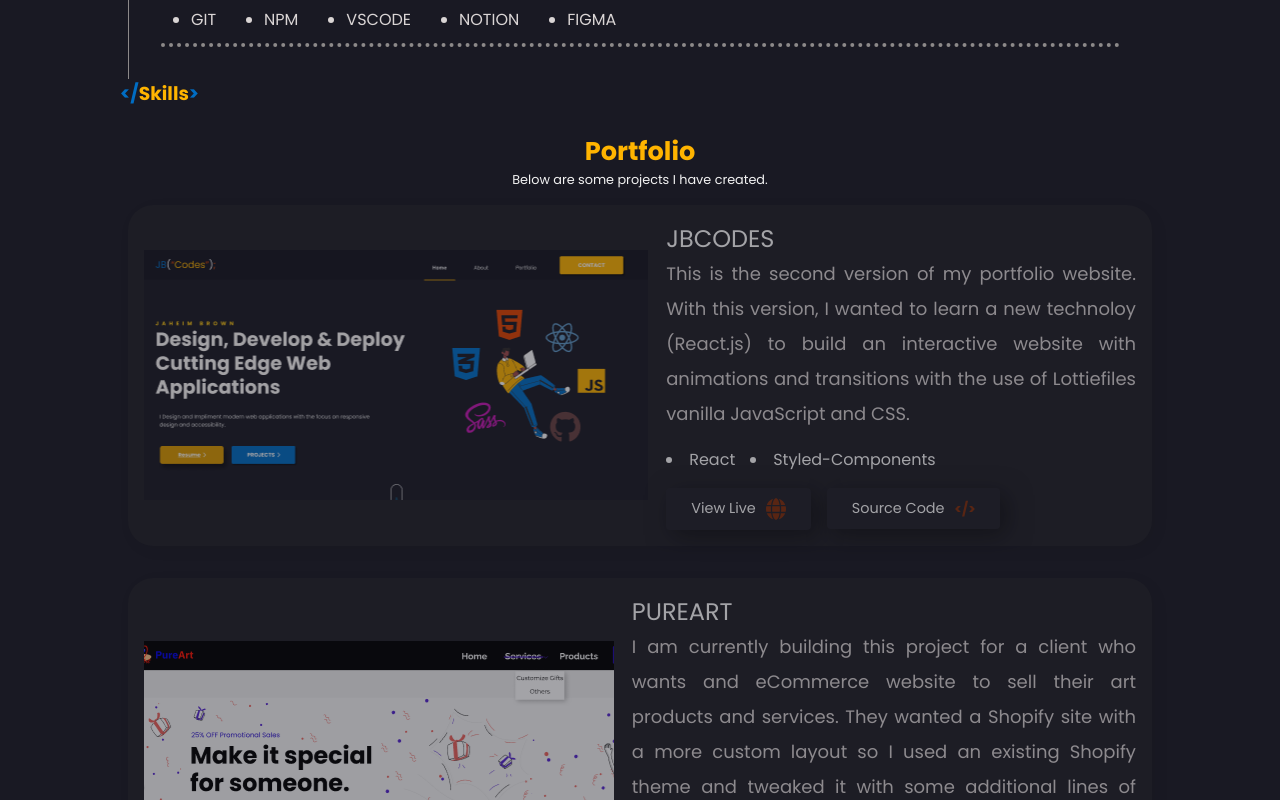
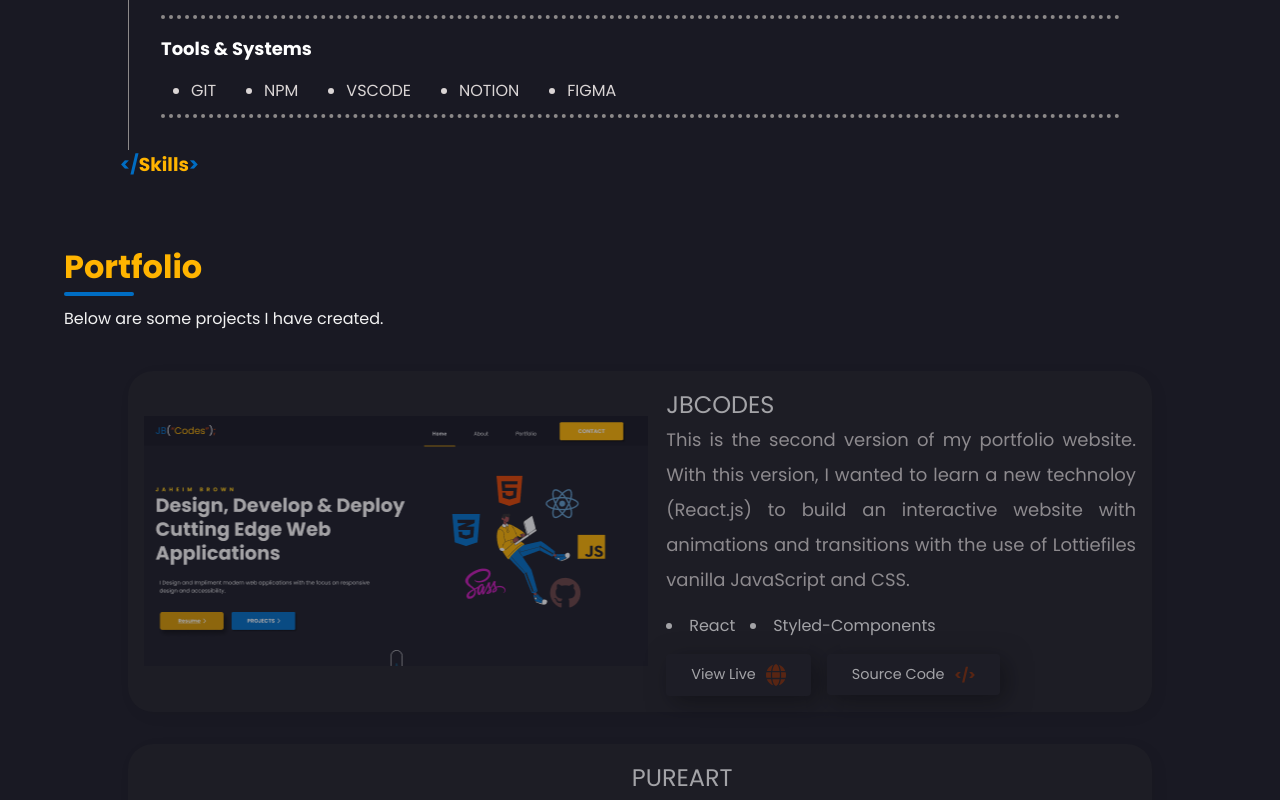
Before and after one commit to JaheimBrown/Jaheim-Brown-Portfolio, a React (Create React App) app: page / in a window 1280 px wide. Shown: the part 1480-2280 px from the top of the page. Built offline with nearby package versions, Linux system fonts and the light colour scheme.

Commit message:
Updated Heading of different sections

```diff
--- a/src/Components/About/AboutElements.js
+++ b/src/Components/About/AboutElements.js
@@ -5,7 +5,7 @@ import { PrimaryColor, SecondaryColor, ParaCol } from '../Global';
 export const AboutSection = styled.section`
     max-width: 1300px;
     height: atuo;
-    margin: 0 auto;
+    margin: 0 auto 2.5em auto;
 
     @media screen and (max-width: 720px) {
             width: auto;
@@ -13,16 +13,28 @@ export const AboutSection = styled.section`
     `;
 
     export const SectionName = styled.h1`
-        font-size: clamp(1rem, 2vw, 2rem);
+        font-size: 2em;
+        color: ${PrimaryColor};
+        margin: 0 auto 15px 5%;
         text-align: center;
-        color: ${PrimaryColor};
+        position: relative;
+        display: inline-block;
+
+        span {
+            width: 70px;
+            height: 4px;
+            border-radius: 5px;
+            background-color: ${SecondaryColor};
+            position: absolute;
+            bottom: -5px;
+            left: 0;
+        }
     `;
 
     export const AboutDescription = styled.p`
-        font-size: clamp(.75rem, 1vw, 1.125rem);
+        font-size: 1rem;
         color: #f2f2f2;
-        text-align: center;
-        margin-bottom: 1rem;
+        margin: 0 0 1rem 5%;
     `;
 
     // Bio Container Items
--- a/src/Components/About/index.js
+++ b/src/Components/About/index.js
@@ -5,7 +5,7 @@ import { AboutSection, SectionName, AboutDescription, AboutContainer, AboutImage
     const About = () => {
         return (
             <AboutSection id='about'>
-            <SectionName>About Me</SectionName>
+            <SectionName>About Me<span></span></SectionName>
             <AboutDescription>Get to know me better.</AboutDescription>
             <AboutContainer>
                 <AboutImage>
--- a/src/Components/Contact/ContactElements.js
+++ b/src/Components/Contact/ContactElements.js
@@ -62,7 +62,6 @@ export const ContactHeading = styled(SectionName)``;
 
 export const ContactDescription = styled(AboutDescription)`
     margin-bottom: 2rem;
-    padding: 0 1rem;
 `;
 
 export const Button = styled.button`
--- a/src/Components/Contact/index.js
+++ b/src/Components/Contact/index.js
@@ -7,7 +7,7 @@ const thankYou = <Link to='/ThankYou'></Link>;
 const Contact = () => {
     return (
         <ContactSection id='contact'>
-            <ContactHeading>Contact</ContactHeading>
+            <ContactHeading>Contact<span></span></ContactHeading>
             <ContactDescription>Plese submit the form below so that I can get back to you as soon as possible.</ContactDescription>
 
             <form action="https://formsubmit.co/jaheimcbrown@gmail.com" method="POST">
--- a/src/Components/Hero/HeroElements.js
+++ b/src/Components/Hero/HeroElements.js
@@ -9,7 +9,7 @@ justify-content: space-between;
 align-items: center;
 max-width: 1300px;
 height: 570px;
-margin: 0 auto;
+margin: 0 auto 2.5em auto;
 
 @media screen and (max-width: 1024px) {
         align-items: flex-start;
--- a/src/Components/Portfolio/PortfolioElements.js
+++ b/src/Components/Portfolio/PortfolioElements.js
@@ -5,11 +5,12 @@ import { SectionName, AboutDescription } from '../About/AboutElements';
 export const PortfolioSection = styled.div`
   max-width: 1300px;
   height: auto;
-  margin: 0 auto;
+  margin: 0 auto 2.5em auto;
 `;
 
 export const PortfolioName = styled(SectionName)``;
 export const Description = styled(AboutDescription)`
+  margin-bottom: 2.5em;
   @media screen and (max-width: 1024px) {
       margin-bottom: 2rem;
     }
--- a/src/Components/Portfolio/index.js
+++ b/src/Components/Portfolio/index.js
@@ -13,7 +13,7 @@ import code from '../../assets/code.svg';
 const Portfolio = () => {
     return (
         <PortfolioSection id='portfolio'>
-            <PortfolioName>Portfolio</PortfolioName>
+            <PortfolioName>Portfolio<span></span></PortfolioName>
             <Description>Below are some projects I have created.</Description>
             <ProjectsContainer>
               {/* PROJECT #1 */}
```
